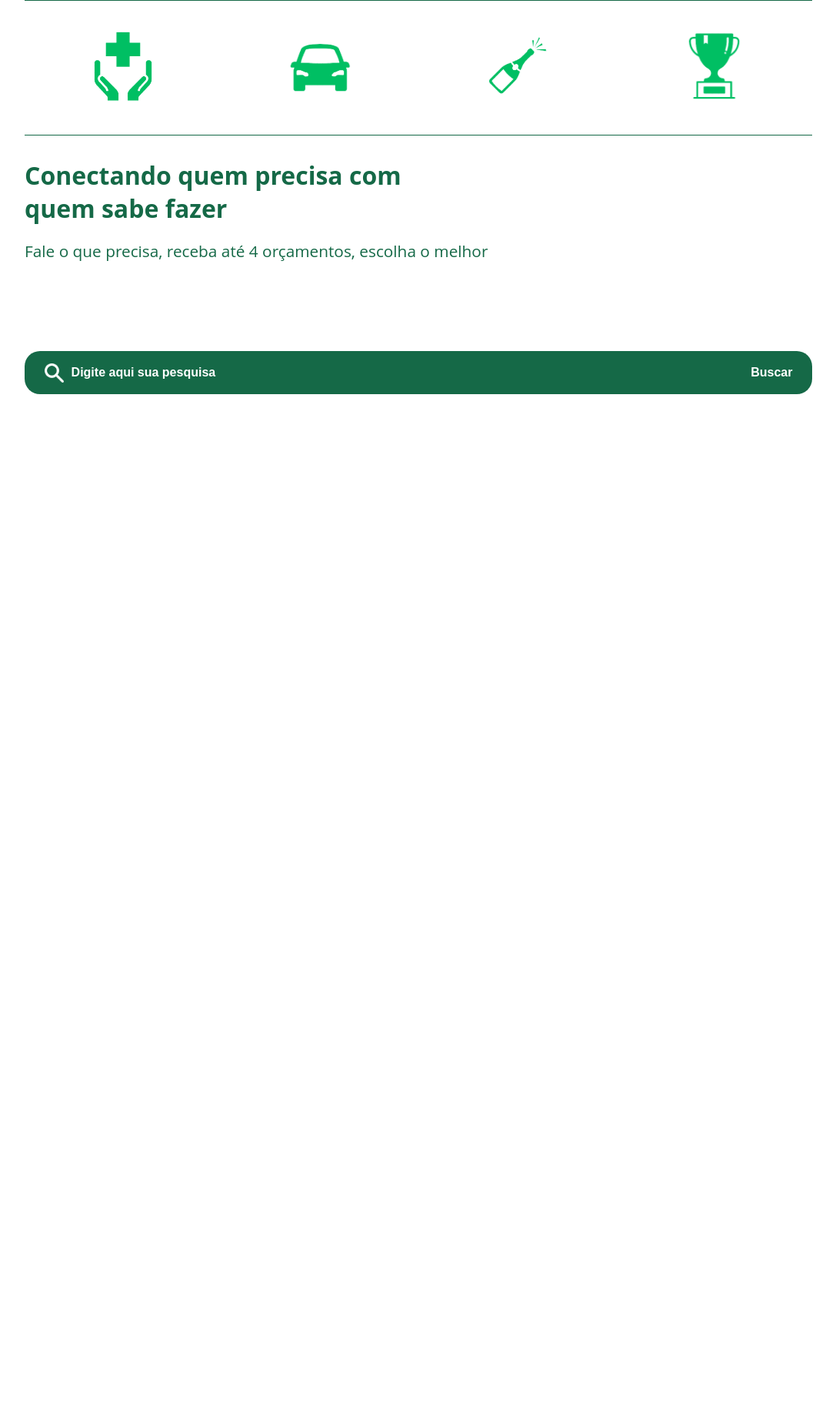
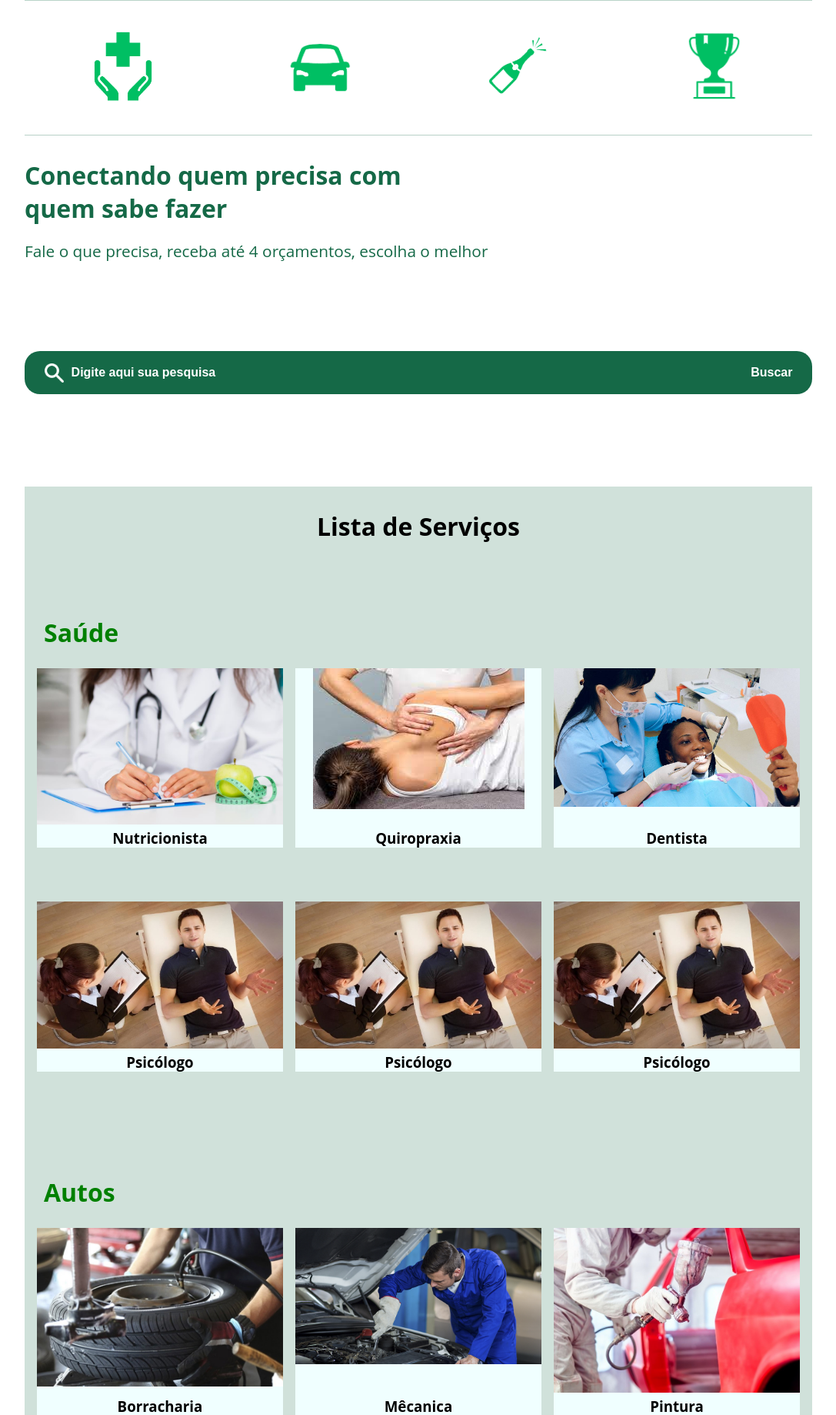
Before and after one commit to JoaoRiquelme115/TrabalhoWEBII, a PHP site: page / in a window 1280 px wide. Shown: the part 176-2014 px from the top of the page at 77% size, without its empty margins (96-1183 px from the left). Before the commit the page ends 688 px from the top, so only its background shows below. Run offline with PHP 8.4, Linux system fonts and the light colour scheme.

Commit message:
Update geral
Atualizando o banco de dados, adicionando o foreach para a listagem de serviços, e complementando o CSS

```diff
--- a/dados.php
+++ b/dados.php
@@ -1,91 +1,131 @@
-<!--Todos os dados dos serviços do site, arrays-->
+<!--Todos os dados dos serviços do site, array-->
 <?php
 $servicos = [
     "Saúde" => [
         [
             "nome" => "Nutricionista",
-            "foto" => "",
+            "foto" => "imagens/nutricionista.jpg",
             "descricao" => ""
         ],
         [
             "nome" => "Quiropraxia",
-            "foto" => "",
+            "foto" => "imagens/quiropraxia.jpeg",
             "descricao" => ""
         ],
         [
             "nome" => "Dentista",
-            "foto" => "",
+            "foto" => "imagens/dentista.jpg",
             "descricao" => ""
         ],
         [
-            "nome" => "Pscologia",
-            "foto" => "",
+            "nome" => "Psicólogo",
+            "foto" => "imagens/psicologo.jpg",
+            "descricao" => ""
+        ],
+        [
+            "nome" => "Psicólogo",
+            "foto" => "imagens/psicologo.jpg",
+            "descricao" => ""
+        ],
+        [
+            "nome" => "Psicólogo",
+            "foto" => "imagens/psicologo.jpg",
             "descricao" => ""
         ]
     ],
     "Autos" => [
         [
             "nome" => "Borracharia",
-            "foto" => "",
+            "foto" => "imagens/borracharia.jpg",
             "descricao" => ""
         ],
         [
             "nome" => "Mêcanica",
-            "foto" => "",
+            "foto" => "imagens/mecanica.png",
             "descricao" => ""
         ],
         [
             "nome" => "Pintura",
-            "foto" => "",
+            "foto" => "imagens/pintura.jpg",
             "descricao" => ""
         ],
         [
             "nome" => "Guincho",
-            "foto" => "",
+            "foto" => "imagens/guincho.jpg",
+            "descricao" => ""
+        ],
+        [
+            "nome" => "Guincho",
+            "foto" => "imagens/guincho.jpg",
+            "descricao" => ""
+        ],
+        [
+            "nome" => "Guincho",
+            "foto" => "imagens/guincho.jpg",
             "descricao" => ""
         ]
     ],
     "Eventos" => [
         [
             "nome" => "Fotografia",
-            "foto" => "",
+            "foto" => "imagens/fotografia.jpg",
             "descricao" => ""
         ],
         [
             "nome" => "Decoração",
-            "foto" => "",
+            "foto" => "imagens/decoracao.jpeg",
             "descricao" => ""
         ],
         [
             "nome" => "Segurança",
-            "foto" => "",
+            "foto" => "imagens/seguranca.jpg",
             "descricao" => ""
         ],
         [
             "nome" => "Recepcionista",
-            "foto" => "",
+            "foto" => "imagens/recepcionista.jpg",
+            "descricao" => ""
+        ],
+        [
+            "nome" => "Recepcionista",
+            "foto" => "imagens/recepcionista.jpg",
+            "descricao" => ""
+        ],
+        [
+            "nome" => "Recepcionista",
+            "foto" => "imagens/recepcionista.jpg",
             "descricao" => ""
         ]
     ],
-    "Aula" => [
+    "Aulas" => [
         [
             "nome" => "Informática",
-            "foto" => "",
+            "foto" => "imagens/informatica.jpg",
             "descricao" => ""
         ],
         [
             "nome" => "Idiomas",
-            "foto" => "",
+            "foto" => "imagens/idiomas.jpg",
             "descricao" => ""
         ],
         [
             "nome" => "Pré-Vestibular",
-            "foto" => "",
+            "foto" => "imagens/pre-vestibular.jpg",
             "descricao" => ""
         ],
         [
             "nome" => "Reforço",
-            "foto" => "",
+            "foto" => "imagens/reforco.jpg",
+            "descricao" => ""
+        ],
+        [
+            "nome" => "Reforço",
+            "foto" => "imagens/reforco.jpg",
+            "descricao" => ""
+        ],
+        [
+            "nome" => "Reforço",
+            "foto" => "imagens/reforco.jpg",
             "descricao" => ""
         ]
     ]
--- a/estilo.css
+++ b/estilo.css
@@ -31,6 +31,7 @@ header div{
     width: 340px;
     display: flex;
     justify-content: space-between;
+    flex-wrap: wrap;
 }
 
 .botao1,.botao2{
@@ -68,12 +69,18 @@ header div{
     justify-content: space-around;
     align-items: center;
     flex-wrap: wrap;
-    border-top: 1px solid rgb(21, 105, 71);
-    border-bottom: 1px solid rgb(21, 105, 71);
+    border-top: 1px solid rgba(22, 110, 75, .3);
+    border-bottom: 1px solid rgb(21, 105, 71, .3);
 }
 
 .menu img {
+    border-style: none;
     width: 80px;
+    transition: 300ms;
+}
+
+.menu img:hover {
+    width: 100px;
 }
 
 /*---TÍTULO E BARRA DE BUSCA---*/
@@ -142,3 +149,56 @@ text:focus, input:focus, select:focus {
     border: 0 none;
     outline: 0;
 }
+
+/*-------Lisat Geral--------*/
+
+.listaGeral {
+    background-color:rgb(21, 105, 71, .2);
+    margin-top: 15vh;
+    width: 80%;
+    display: flex;
+    justify-content: space-evenly;
+    flex-wrap: wrap;
+}
+
+.tituloLista {
+    padding: 30px 0;
+    width: 100%;
+    display: flex;
+    justify-content: center;
+}
+
+.categoria {
+    margin-top: 40px;
+    color:green;
+    padding: 25px;
+    width: 100%;
+}
+
+.card {
+    background-color: azure;
+    margin-bottom: 70px;
+    width: 320px;
+    display: flex;
+    flex-direction: column;
+    justify-content: space-between;
+    align-items: center;
+    transition: 200ms;
+}
+
+.card:hover {
+    box-shadow: rgba(0, 0, 0, 0.16) 0px 10px 36px 0px, rgba(0, 0, 0, 0.06) 0px 0px 0px 1px;
+}
+
+.card img {
+    width: 100%;
+}
+
+.card a {
+    color: black;
+    text-decoration: none;
+}
+
+.card a:hover {
+    color:rgb(21, 105, 71);
+}
--- a/index.php
+++ b/index.php
@@ -1,3 +1,7 @@
+<?php
+    require "dados.php";
+?>
+
 <!DOCTYPE html>
 <html lang="pt-br">
 <head>
@@ -35,5 +39,26 @@
             <button>Buscar</button>
         </form>
     </div>
+
+    <div class="listaGeral">
+        <div class="tituloLista">
+            <h1>Lista de Serviços</h1>
+        </div>
+        <?php
+            foreach($servicos as $i => $serv){
+                echo "<h1 class='categoria'>{$i}</h1>";
+                foreach($serv as $area){
+        ?>
+        <div class="card">
+            <a href="detalhe.php?i=<?=$i?>">
+			    <img src="<?=$area["foto"]?>" alt="<?=$area["nome"]?>">
+            </a>
+			<h3><a href="detalhe.php?i=<?=$i?>"><?=$area["nome"]?></a></h3>
+        </div>
+        <?php
+                }
+            }
+        ?>
+    </div>
 </body>
 </html>
```
Also changed, not shown: imagens/borracharia.jpg (added), imagens/decoracao.jpeg (added), imagens/dentista.jpg (added), imagens/fotografia.jpg (added), imagens/guincho.jpg (added), imagens/idiomas.jpg (added), imagens/informatica.jpg (added), imagens/mecanica.png (added), imagens/nutricionista.jpg (added), imagens/pintura.jpg (added), imagens/pre-vestibular.jpg (added), imagens/psicologo.jpg (added), imagens/quiropraxia.jpeg (added), imagens/recepcionista.jpg (added), 2 more files.
